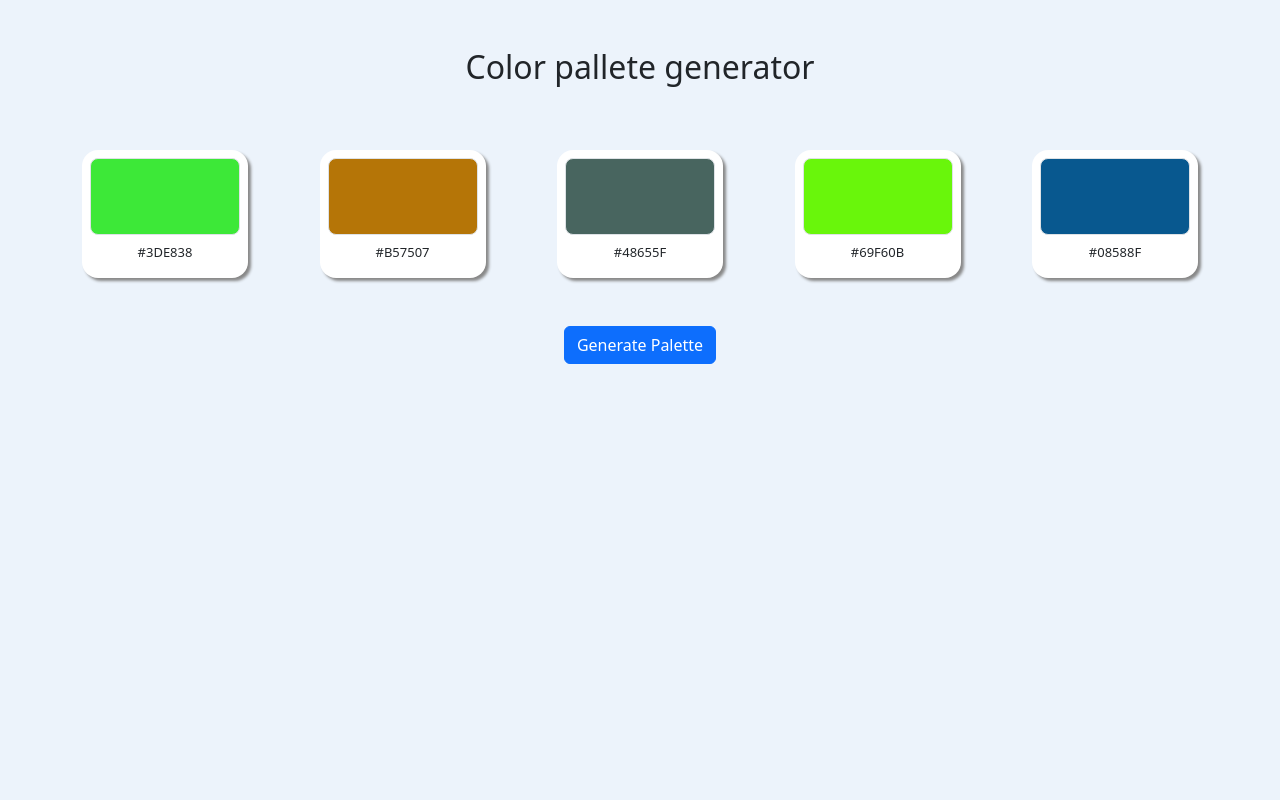
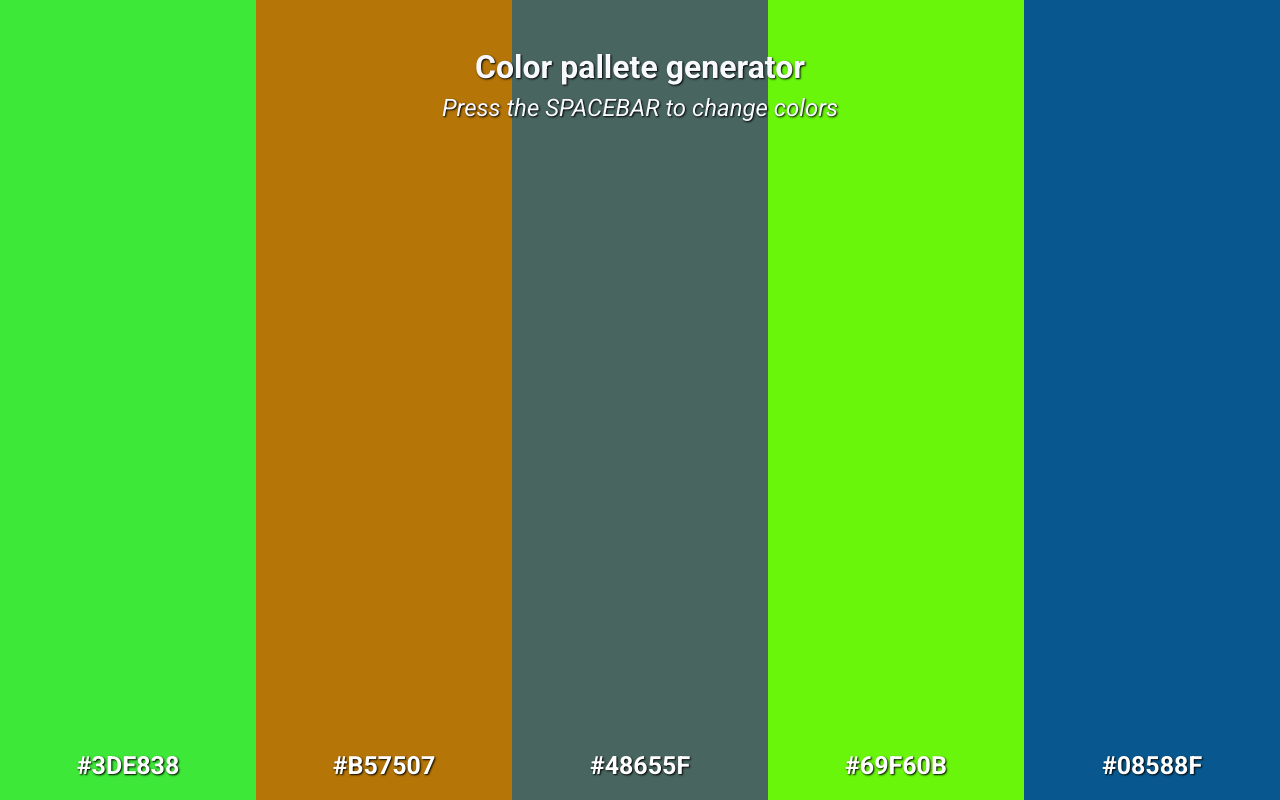
Before and after one commit to Arcadart/RandomColorPaletteGenerator, a plain HTML site: page index.html in a window 1280 px wide. Drawn offline with nearby package versions, Linux system fonts and the light colour scheme.

Commit message:
Update index.html
New UI & UX, spacebar funcionality

```diff
--- a/index.html
+++ b/index.html
@@ -5,108 +5,221 @@
 		<meta name="viewport" content="width=device-width, initial-scale=1">
 		<title>Random Color Palette Generator</title>
 		<link href="https://cdn.jsdelivr.net/npm/bootstrap@5.3.3/dist/css/bootstrap.min.css" rel="stylesheet" integrity="sha384-QWTKZyjpPEjISv5WaRU9OFeRpok6YctnYmDr5pNlyT2bRjXh0JMhjY6hW+ALEwIH" crossorigin="anonymous">
-
+		<link rel="preconnect" href="https://fonts.googleapis.com">
+		<link rel="preconnect" href="https://fonts.gstatic.com" crossorigin>
+		<link href="https://fonts.googleapis.com/css2?family=Roboto:ital,wght@0,100;0,300;0,400;0,500;0,700;0,900;1,100;1,300;1,400;1,500;1,700;1,900&display=swap" rel="stylesheet">
 		<style>
-      body {background-color: #ECF3FB;}
-
 			.cardCol {
-      height:8rem;
 				background-color: white;
-	box-shadow: 3px 3px 3px #888888;
-      }
-      .color{
-		width:100%-padding;
-        height: 60%;
+				height: 100vh;
 			}
 
-      .colorText{
-      	margin: 0;
-        font-size: 13px;
+			.cont-title {
+				position: relative;
 			}
 
+			.text-title {
+				position: absolute;
+				z-index: 5;
+				position: absolute;
+				margin-left: auto;
+				margin-right: auto;
+				left: 0;
+				right: 0;
+				text-align: center;
+			}
+
+			.color {
+				height: 100%;
+			}
+
+			.colorText {
+				font-size: 25px;
+				color: white;
+				text-shadow: 1px 1px 2px black;
+				border-radius: 25px;
+				transition: .5s;
+			}
+
+			.colorText:hover {
+				text-shadow: 1px 1px 2px black;
+				background-color: PaleGreen;
+				padding-left: 7px;
+				padding-right: 7px;
+			}
+
+			.color-picker {
+				font-size: 24px;
+			}
+
+			#colorPicker {
+				display: none;
+			}
+
+			h2 {
+				color: ghostwhite;
+				text-shadow: 1px 1px 2px black;
+			}
+
+			h4 {
+				color: ghostwhite;
+				text-shadow: 1px 1px 2px black;
+			}
+
+			.nopadding {
+				padding: 0 !important;
+				margin: 0 !important;
+			}
+
+			.colorSection {
+				height: 100vh;
+			}
+
+			.colorsBoxes {
+				height: 100vh;
+			}
+
+			.roboto-thin {
+				font-family: "Roboto", sans-serif;
+				font-weight: 100;
+				font-style: normal;
+			}
+
+			.roboto-light {
+				font-family: "Roboto", sans-serif;
+				font-weight: 300;
+				font-style: normal;
+			}
+
+			.roboto-regular {
+				font-family: "Roboto", sans-serif;
+				font-weight: 400;
+				font-style: normal;
+			}
+
+			.roboto-medium {
+				font-family: "Roboto", sans-serif;
+				font-weight: 500;
+				font-style: normal;
+			}
+
+			.roboto-bold {
+				font-family: "Roboto", sans-serif;
+				font-weight: 700;
+				font-style: normal;
+			}
+
+			.roboto-black {
+				font-family: "Roboto", sans-serif;
+				font-weight: 900;
+				font-style: normal;
+			}
+
+			.roboto-thin-italic {
+				font-family: "Roboto", sans-serif;
+				font-weight: 100;
+				font-style: italic;
+			}
+
+			.roboto-light-italic {
+				font-family: "Roboto", sans-serif;
+				font-weight: 300;
+				font-style: italic;
+			}
+
+			.roboto-regular-italic {
+				font-family: "Roboto", sans-serif;
+				font-weight: 400;
+				font-style: italic;
+			}
+
+			.roboto-medium-italic {
+				font-family: "Roboto", sans-serif;
+				font-weight: 500;
+				font-style: italic;
+			}
+
+			.roboto-bold-italic {
+				font-family: "Roboto", sans-serif;
+				font-weight: 700;
+				font-style: italic;
+			}
+
+			.roboto-black-italic {
+				font-family: "Roboto", sans-serif;
+				font-weight: 900;
+				font-style: italic;
+			}
 		</style>
 	</head>
-
 	<body onload="generateCollor()">
-  <div class="container">
-  	<div class="d-flex justify-content-center">
-  		<h2 class="mb-3 mt-5">Color pallete generator</h2>
+		<div class="container-fluid">
+			<div class="text-title d-flex justify-content-center row">
+				<h2 class="mt-5 roboto-bold">Color pallete generator</h2>
+				<h4 class=" roboto-regular-italic">Press the SPACEBAR to change colors</h4>
 			</div>
-    <div class="colorsBoxes row mt-5 d-flex justify-content-between">
-    	<div class="colorSection col-2">
-        	<div class="cardCol border-white rounded-4 d-flex flex-column">
-            	<div class="color border rounded-3 m-2" id="color1"></div>
-                <div class="d-flex justify-content-center">
-                	<p id="hex1" class="colorText">#FFFFFF</p>
+			<div class="row colorsBoxes">
+				<div class="col colorSection nopadding">
+					<div class="color d-flex justify-content-center align-items-end" id="color1">
+						<div class="color-picker"><label for="colorPicker">
+								<p id="hex1" class="colorText roboto-bold"> #FFFFFF </p>
+							</label><input type="color" value="#FFFFFF" id="colorPicker"></div>
 					</div>
 				</div>
-        </div>
-        <div class="colorSection col-2">
-        	<div class="cardCol border-white rounded-4 d-flex flex-column">
-            	<div class="color border rounded-3 m-2" id="color2"></div>
-                <div class="d-flex justify-content-center">
-                	<p id="hex2" class="colorText">#FFFFFF</p>
+				<div class="col colorSection  nopadding">
+					<div class="color d-flex justify-content-center align-items-end" id="color2">
+						<p id="hex2" class="colorText  roboto-bold">#FFFFFF</p>
 					</div>
 				</div>
-        </div>
-        <div class="colorSection col-2">
-        	<div class="cardCol border-white rounded-4 d-flex flex-column">
-            	<div class="color border rounded-3 m-2" id="color3"></div>
-                <div class="d-flex justify-content-center">
-                	<p id="hex3" class="colorText">#FFFFFF</p>
+				<div class="colorSection col  nopadding">
+					<div class="color d-flex justify-content-center align-items-end" id="color3">
+						<p id="hex3" class="colorText roboto-bold">#FFFFFF</p>
 					</div>
 				</div>
-        </div>
-        <div class="colorSection col-2">
-        	<div class="cardCol border-white rounded-4 d-flex flex-column">
-            	<div class="color border rounded-3 m-2" id="color4"></div>
-                <div class="d-flex justify-content-center">
-                	<p id="hex4" class="colorText">#FFFFFF</p>
+				<div class="colorSection col  nopadding">
+					<div class="color d-flex justify-content-center align-items-end" id="color4">
+						<p id="hex4" class="colorText roboto-bold">#FFFFFF</p>
 					</div>
 				</div>
-        </div>
-        <div class="colorSection col-2">
-        	<div class="cardCol border-white rounded-4 d-flex flex-column">
-            	<div class="color border rounded-3 m-2" id="color5"></div>
-                <div class="d-flex justify-content-center">
-                	<p id="hex5" class="colorText">#FFFFFF</p>
+				<div class="colorSection col nopadding">
+					<div class="color d-flex justify-content-center align-items-end" id="color5">
+						<p id="hex5" class="colorText roboto-bold">#FFFFFF</p>
 					</div>
 				</div>
 			</div>
 		</div>
-    <div class="d-flex justify-content-center">
-    	<button type="button" class="btn btn-primary mt-5" onclick="generateCollor()">Generate Palette</button>
-    </div>
-  </div>
-
 		<script>
-
-	function generateCharacter(){
-		let characters = ["A","B","C","D","E","F","0","1","2","3","4","5","6","7","8","9"];
-		let value = (Math.random()*15).toFixed(0);
+			function generateCharacter() {
+				let characters = ["A", "B", "C", "D", "E", "F", "0", "1", "2", "3", "4", "5", "6", "7", "8", "9"];
+				let value = (Math.random() * 15).toFixed(0);
 				return characters[value];
 			}
+			window.onkeydown = function(e) {
+				if (e.keyCode == 32) {
+					generateCollor();
+				};
+			}
 
-  	function generateCollor(){
+			function generateCollor() {
 				let color = '';
-    		for(var i = 1; i<6 ; i++){
+				for (var i = 1; i < 6; i++) {
 					let hexi;
 					let colori;
-			for(let i=0;i<6;i++){
+					let colorPicker;
+					for (let i = 0; i < 6; i++) {
 						color = color + generateCharacter();
 					}
-
-			hexi = 'hex'+ i.toString();
-			colori = 'color'+ i.toString();
+					hexi = 'hex' + i.toString();
+					colori = 'color' + i.toString();
+					colorPicker = 'color' + i.toString();
 					let randomHex = ''
-        		document.getElementById(hexi).innerHTML = '#'+color;
-			document.getElementById(colori).style.backgroundColor = '#'+color;
+					document.getElementById(hexi).innerHTML = '#' + color;
+					document.getElementById(colori).style.backgroundColor = '#' + color;
+					document.getElementById(colorPicker).value = '#' + color;
 					color = '';
 				}
 			}
 		</script>
-
 		<script src="https://cdn.jsdelivr.net/npm/bootstrap@5.3.3/dist/js/bootstrap.bundle.min.js" integrity="sha384-YvpcrYf0tY3lHB60NNkmXc5s9fDVZLESaAA55NDzOxhy9GkcIdslK1eN7N6jIeHz" crossorigin="anonymous"></script>
-
 	</body>
 </html>
```
Lines whose indentation alone changed are shown as unchanged.
